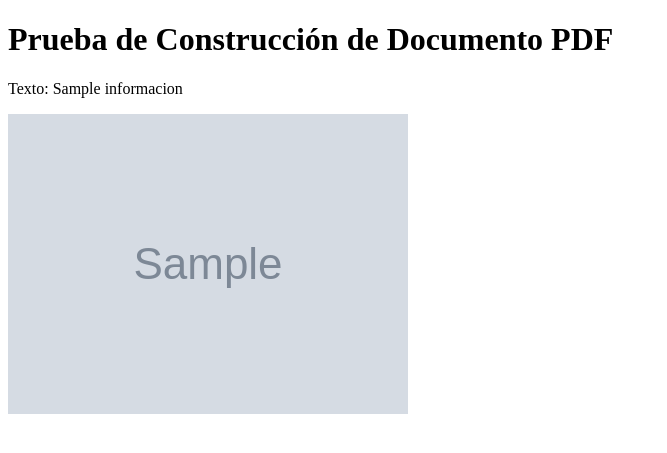
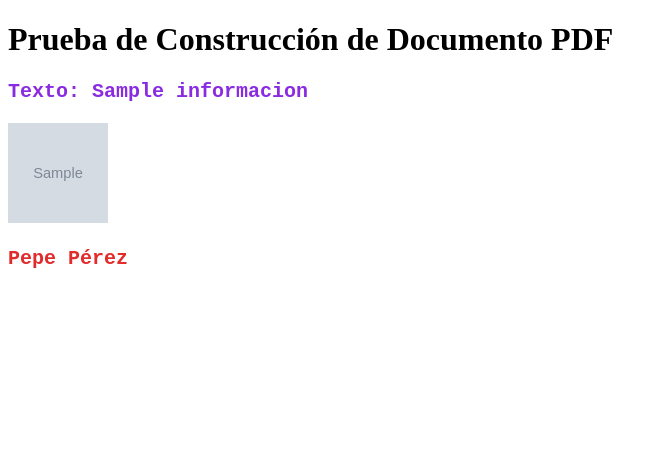
Before and after one commit to luisUACM/prueba_bd, a Python web app: template aplicacion/templates/plantilla_pdf_prueba.html in a window 1280 px wide. Shown: the top 453 px of the page, without its empty margins (0-667 px from the left). Run offline with Jinja, Linux system fonts and the light colour scheme; the template is opened without the code that fills it: most values are stand-ins (such as "Sample title", 1, 10 or a date in 2020); grey boxes marked "Sample" are stand-in pictures.

Commit message:
Se probaron estilos css

```diff
--- a/aplicacion/api/rutas.py
+++ b/aplicacion/api/rutas.py
@@ -40,7 +40,7 @@ def crear_documento():
     )
     nombre_archivo = f'{texto}.pdf'
 
-    css = CSS(string="img { width: 100px; height: 100px; }")
+    css = CSS('./aplicacion/static/css/cartas.css')
     HTML(string=html, base_url=app.config['DIRECTORIO_BASE'] + '/documentos/imagenes').write_pdf(app.config['FOLDER_DOCUMENTOS'] + '/' + nombre_archivo, stylesheets=[css])
 
     documento_evento = DocumentoEvento()
--- /dev/null
+++ b/aplicacion/static/css/cartas.css
@@ -0,0 +1,17 @@
+.logo {
+    width: 100px;
+    height: 100px;
+}
+.texto {
+    font-family: 'Courier New', Courier, monospace;
+    font-size: 20px;
+    font-weight: 900;
+    color: blueviolet;
+}
+
+.nombre-ponente{
+    font-family: 'Courier New', Courier, monospace;
+    font-size: 20px;
+    font-weight: 900;
+    color: rgb(226, 43, 43);
+}
--- a/aplicacion/templates/plantilla_pdf_prueba.html
+++ b/aplicacion/templates/plantilla_pdf_prueba.html
@@ -3,10 +3,12 @@
 <head>
     <meta charset="utf-8">
     <title>Prueba de contruccion de documento pdf</title>
+    <link rel="stylesheet" href="../static/css/cartas.css">
 </head>
 <body>
     <h1>Prueba de Construcción de Documento PDF</h1>
-    <p>Texto: {{ informacion }}</p>
-    <img src="{{ nombre_imagen }}"/>
+    <p class="texto">Texto: {{ informacion }}</p>
+    <img class="logo" src="{{ nombre_imagen }}"/>
+    <p class="nombre-ponente">Pepe Pérez</p>
 </body>
 </html>
```
